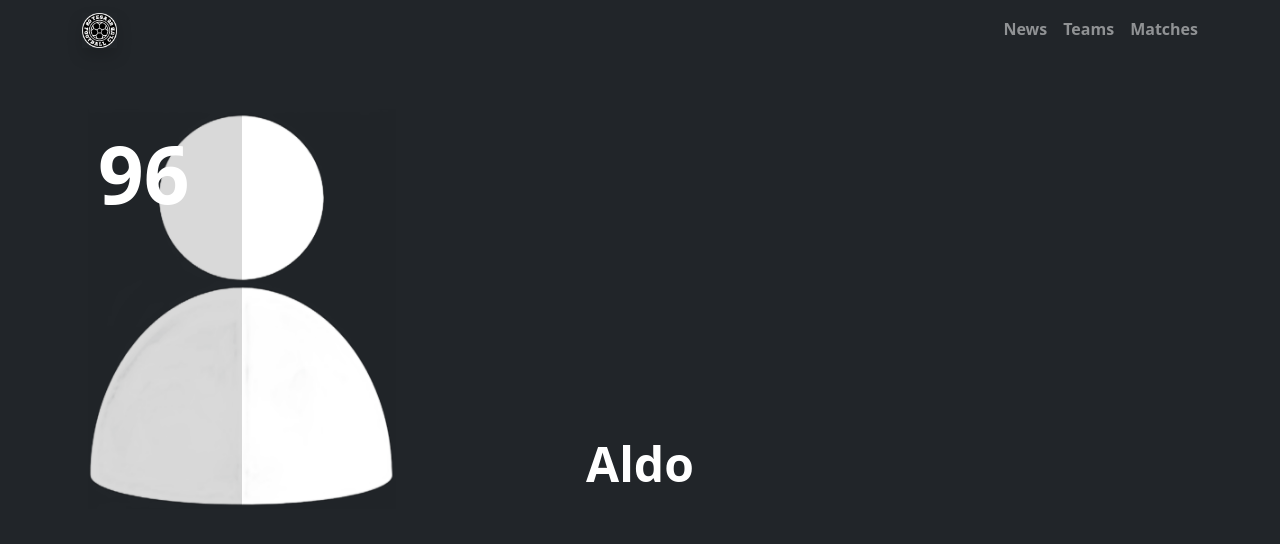
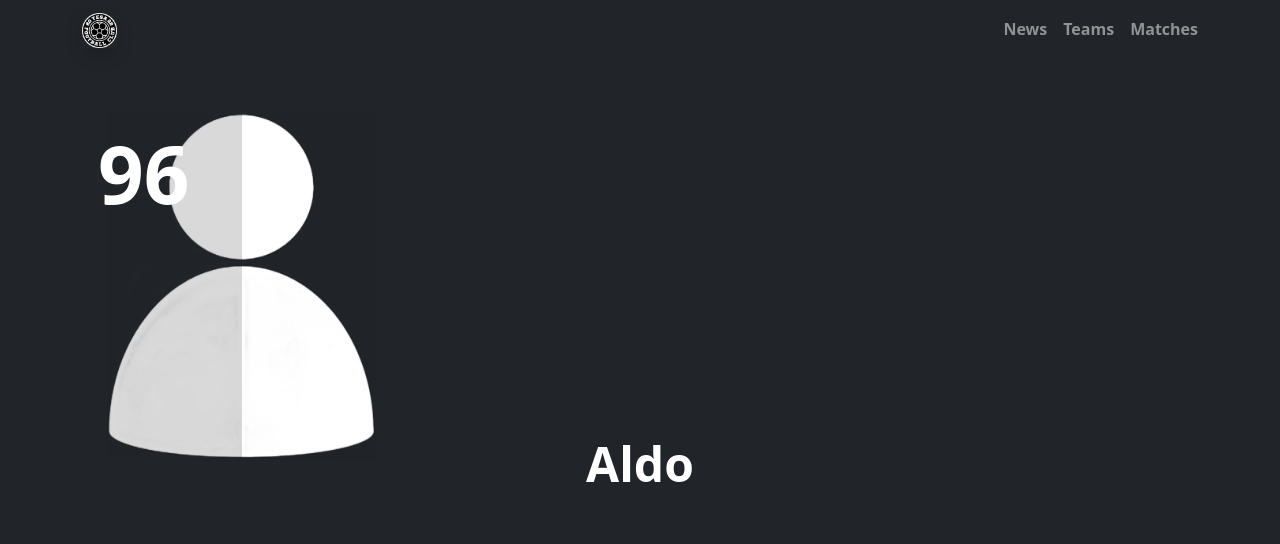
Before and after one commit to tesafc/tesafc.github.io, a Jekyll site: the page built from _players/number-96.md, in a window 1280 px wide. Shown: the top 544 px of the page. Built offline with Jekyll 4.4.1, drawn with Linux system fonts in a browser that asks for light colours; nearby versions of some CDN libraries.

Commit message:
Update player.html

```diff
--- a/_layouts/player.html
+++ b/_layouts/player.html
@@ -5,7 +5,7 @@
 <div class="my-5 text-bg-dark">
   <div class="container">
     <div class="card text-bg-dark rounded-0 border-0">
-      <img src="{{ page.profile-picture | relative_url }}" alt="" class="card-img" style="object-fit: contain; max-width: 20rem; max-height: 25rem;">
+      <img src="{{ page.profile-picture | relative_url }}" alt="" class="card-img pb-5" style="object-fit: contain; width: 20rem; height: 25rem;">
       <div class="card-img-overlay d-flex flex-column justify-content-between">
         <h1 class="card-title text-uppercase fw-bolder mb-0" style="font-size: 5rem;">{{ page.jersey-number }}</h1>
         <h2 class="card-title text-center text-capitalize fw-bolder mb-0" style="font-size: 3rem;">{{ page.jersey-name }}</h2>
```
